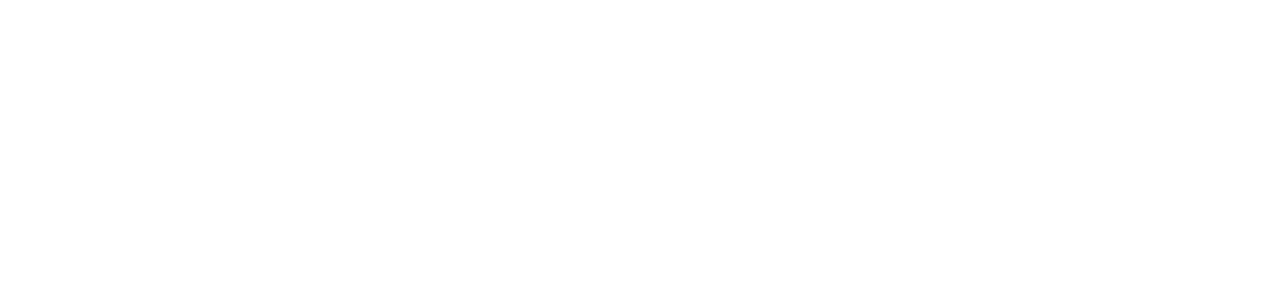
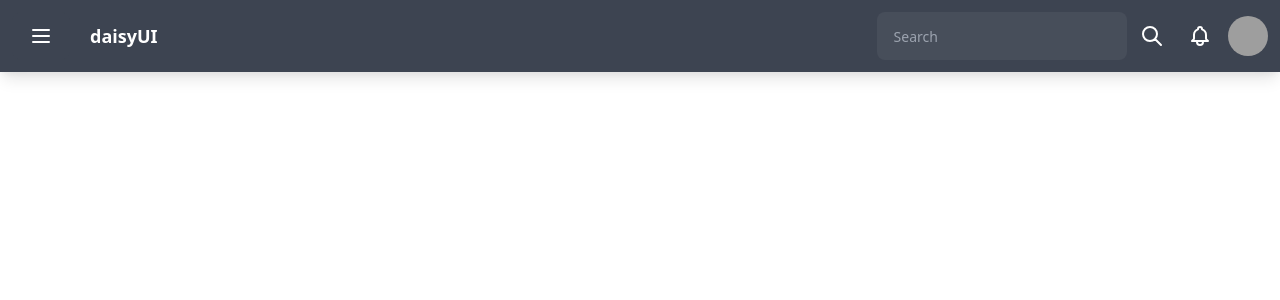
Before and after one commit to Florence-y/pre_resource, a Vue app: page /examineManage in a window 1280 px wide. Before the commit this address had no page. Shown: the top 300 px of the page. Built offline with nearby package versions, Linux system fonts and the light colour scheme; grey boxes are pictures that could not be loaded.

Commit message:
添加审核页面

```diff
--- a/src/router/index.js
+++ b/src/router/index.js
@@ -12,6 +12,7 @@
 import Profie from '../views/subpage/Profie.vue'
 import MyRequest from '../views/subpage/MyRequst.vue'
 import ResoucreManage from '../views/subpage/ResourceManage.vue'
+import ExamineManage from '../views/subpage/ExamineManage.vue'
 
 
 const routes = [{
@@ -44,6 +45,9 @@
   }, {
     path: '/resourceManage',
     component: ResoucreManage
+  }, {
+    path: '/examineManage',
+    component: ExamineManage
   }
 ];
 
--- /dev/null
+++ b/src/views/subpage/ExamineManage.vue
@@ -0,0 +1,15 @@
+<template>
+  <nav-bar></nav-bar>
+</template>
+
+<script>
+import NavBar from "../nav/NavBar.vue";
+export default {
+    name:"ExamineManage",
+    components:{NavBar}
+}
+</script>
+
+<style>
+
+</style>
```
